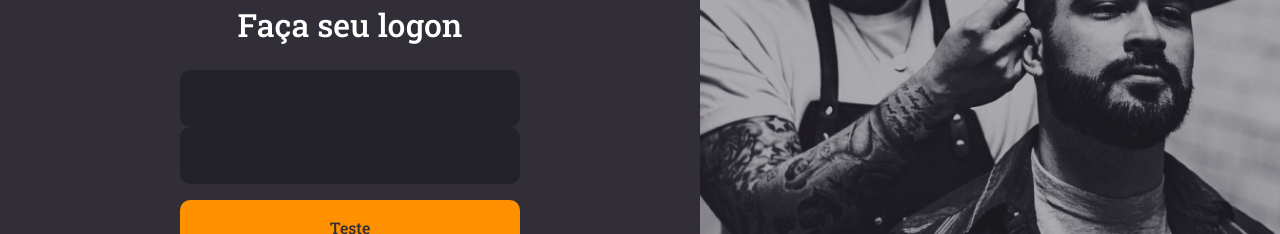
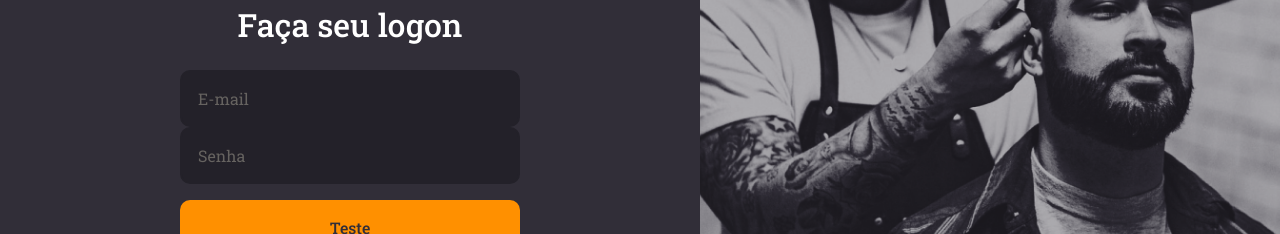
Before and after one commit to AntonioNtV/goBarber-frontend, a React (Create React App) app: page / in a window 1280 px wide. Shown: the part 293-527 px from the top of the page. Built offline with nearby package versions, Linux system fonts and the light colour scheme.

Commit message:
Getting the props of input component

```diff
--- a/src/components/Input/index.tsx
+++ b/src/components/Input/index.tsx
@@ -5,9 +5,9 @@ interface InputProps extends InputHTMLAttributes<HTMLInputElement> {
   name: string
 }
 
-const Input: React.FC<InputProps> = () => (
+const Input: React.FC<InputProps> = (props) => (
   <Container>
-    <input type="text" />
+    <input {...props} />
   </Container>
 );
 
```
